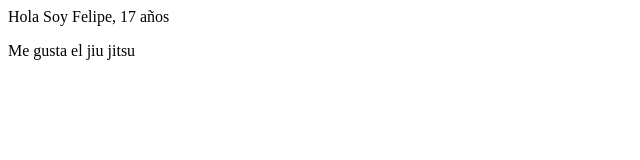
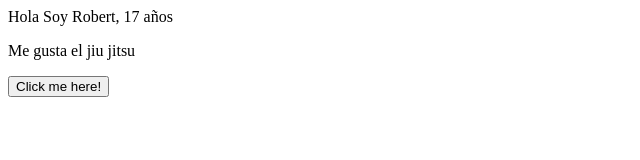
Before and after one commit to feliram09/portfolio, a plain HTML site: page index.html in a window 1280 px wide. Shown: the whole page, without its empty margins (0-640 px from the left). Drawn offline with Linux system fonts and the light colour scheme.

Commit message:
added button

```diff
--- a/index.html
+++ b/index.html
@@ -1,3 +1,6 @@
-<tittle>Hola Soy Felipe, 17 años</tittle>
+<tittle>Hola Soy Robert, 17 años</tittle>
 
 <p>Me gusta el jiu jitsu</p>
+
+
+<button>Click me here!</button>
```
